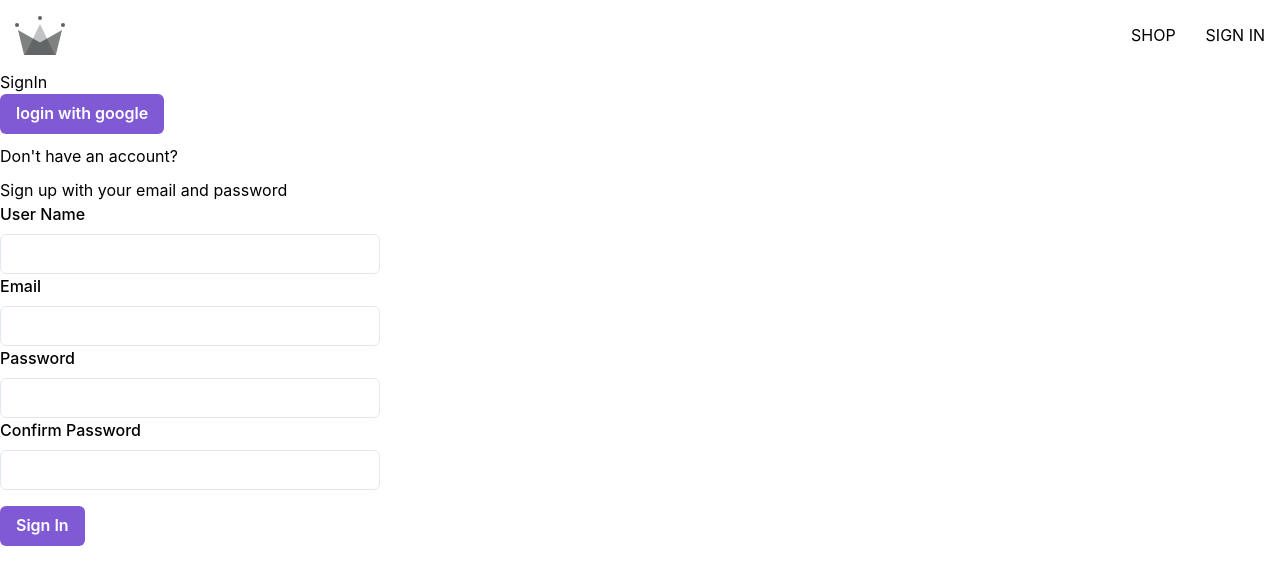
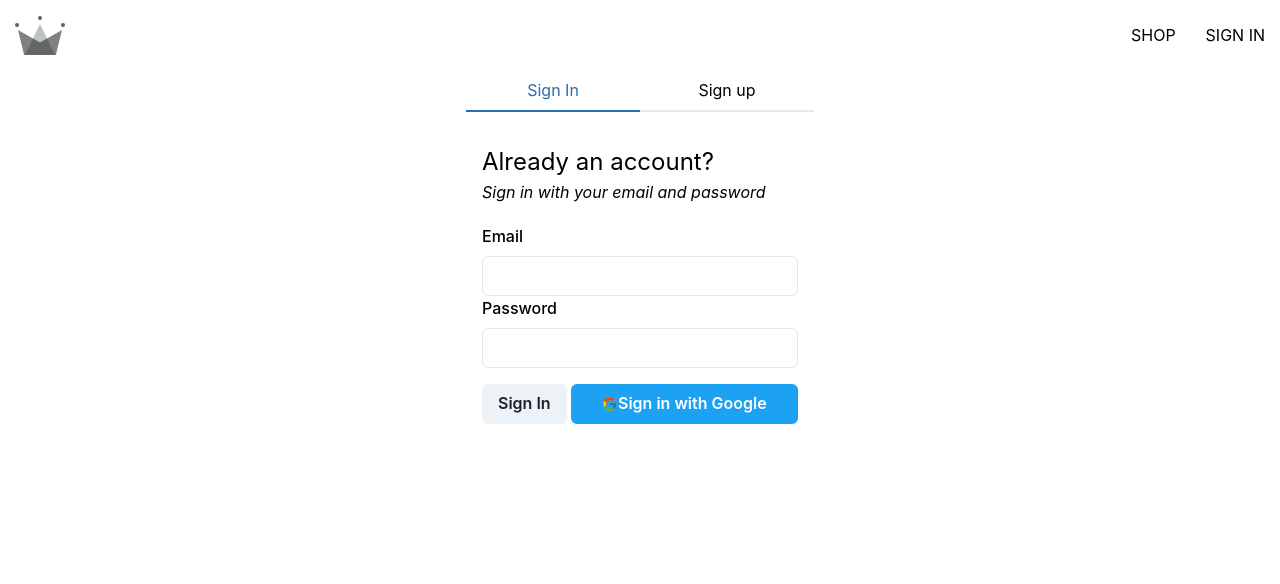
Before and after one commit to Tatekii/online-clothing, a React (Create React App) app: page /sign-in in a window 1280 px wide. Shown: the top 584 px of the page. Built offline with nearby package versions, Linux system fonts and the light colour scheme.

Commit message:
feat(authentication): 布局登录组件，抽离谷歌登录按钮

```diff
--- a/package.json
+++ b/package.json
@@ -23,6 +23,7 @@
     "framer-motion": "^6",
     "react": "^18.1.0",
     "react-dom": "^18.1.0",
+    "react-icons": "^4.3.1",
     "react-router-dom": "6",
     "react-scripts": "5.0.1",
     "typescript": "^4.4.2",
--- a/src/App.tsx
+++ b/src/App.tsx
@@ -1,7 +1,7 @@
 import { Routes, Route } from "react-router-dom";
 import Navigation from "./routes/navigation/navigation";
 import Home from "./routes/home/home";
-import SignIn from "./routes/sign-in/sign-in";
+import SignIn from "./routes/authentication/authentication";
 
 const App = () => {
   return (
--- /dev/null
+++ b/src/components/google-login-button/google-login-button.tsx
@@ -0,0 +1,39 @@
+import { FcGoogle } from "react-icons/fc";
+import {
+  signInWithGooglePopup,
+  createUserDocument,
+} from "@/utils/firebase/firebase";
+import { Button } from "@chakra-ui/react";
+import { useState } from "react";
+
+const GoogleLoginButton = () => {
+  const [googleLoading, setGoogleLoading] = useState(false);
+
+  const loginWithGoogle = async () => {
+    return await new Promise(async (resolve, reject) => {
+      setGoogleLoading(true);
+      try {
+        const { user } = await signInWithGooglePopup();
+        const userDocRef = await createUserDocument(user);
+        resolve(userDocRef);
+      } catch (err) {
+        reject(err);
+      } finally {
+        setGoogleLoading(false);
+      }
+    });
+  };
+
+  return (
+    <Button
+      flex={1}
+      colorScheme="twitter"
+      onClick={() => loginWithGoogle()}
+      isLoading={googleLoading}
+    >
+      <FcGoogle />
+      Sign in with Google
+    </Button>
+  );
+};
+export default GoogleLoginButton;
--- /dev/null
+++ b/src/components/sign-in-form/sign-in-form.tsx
@@ -0,0 +1,65 @@
+import FormTextInput from "../form-text-input/form-text-input";
+import { Form, Formik, FormikHelpers, FormikProps } from "formik";
+import * as Yup from "yup";
+import { Button, Flex, Text } from "@chakra-ui/react";
+import GoogleLoginButton from "@/components/google-login-button/google-login-button";
+
+interface SignInParams {
+  email: string;
+  password: string;
+}
+
+const SignInForm = () => {
+  const handleSignIn = async (
+    values: SignInParams,
+    actions: FormikHelpers<SignInParams>
+  ) => {
+    console.log(values);
+  };
+
+  const initialValues: SignInParams = {
+    email: "",
+    password: "",
+  };
+  return (
+    <>
+      <Text fontSize="2xl">Already an account?</Text>
+      <Text as="i">Sign in with your email and password</Text>
+      <Formik
+        initialValues={initialValues}
+        validationSchema={Yup.object({
+          email: Yup.string().email("邮箱格式不正确").required("邮箱不能为空"),
+          password: Yup.string().required("密码不能为空"),
+        })}
+        onSubmit={(values, actions) => handleSignIn(values, actions)}
+      >
+        {(props: FormikProps<SignInParams>) => (
+          <Form style={{ marginTop: "20px" }}>
+            <FormTextInput
+              label="Email"
+              name="email"
+              type="text"
+            ></FormTextInput>
+            <FormTextInput
+              label="Password"
+              name="password"
+              type="password"
+            ></FormTextInput>
+            <Flex mt={4} gap={1}>
+              <Button
+                type="submit"
+                // flex={1}
+                isLoading={props.isSubmitting}
+                loadingText={"处理中"}
+              >
+                Sign In
+              </Button>
+              <GoogleLoginButton />
+            </Flex>
+          </Form>
+        )}
+      </Formik>
+    </>
+  );
+};
+export default SignInForm;
--- a/src/components/sign-up-form/sign-up-form.tsx
+++ b/src/components/sign-up-form/sign-up-form.tsx
@@ -1,6 +1,5 @@
 import { Formik, Form, FormikProps, FormikHelpers } from "formik";
-import { Button } from "@chakra-ui/react";
-import styled from "@emotion/styled";
+import { Button, Text } from "@chakra-ui/react";
 import * as Yup from "yup";
 import FormTextInput from "../form-text-input/form-text-input";
 import {
@@ -8,23 +7,13 @@ import {
   createUserDocument,
 } from "@/utils/firebase/firebase";
 
+interface SignUpParams {
+  username: string;
+  email: string;
+  password: string;
+  password2: string;
+}
 export default function SignUpForm() {
-  const SignUpContainer = styled.div`
-    display: flex;
-    flex-direction: column;
-    width: 380px;
-
-    h2 {
-      margin: 10px 0;
-    }
-  `;
-
-  interface SignUpParams {
-    username: string;
-    email: string;
-    password: string;
-    password2: string;
-  }
   const initialValues: SignUpParams = {
     username: "",
     email: "",
@@ -60,9 +49,9 @@ export default function SignUpForm() {
   };
 
   return (
-    <SignUpContainer>
-      <h2>Don't have an account?</h2>
-      <span>Sign up with your email and password</span>
+    <>
+      <Text fontSize="2xl">Don't have an account?</Text>
+      <Text as="i">Sign up with your email and password</Text>
       <Formik
         initialValues={initialValues}
         validationSchema={Yup.object({
@@ -80,7 +69,7 @@ export default function SignUpForm() {
         onSubmit={(values, actions) => handleSignUp(values, actions)}
       >
         {(props: FormikProps<SignUpParams>) => (
-          <Form>
+          <Form style={{ marginTop: "20px" }}>
             <FormTextInput
               label="User Name"
               name="username"
@@ -103,7 +92,8 @@ export default function SignUpForm() {
             ></FormTextInput>
             <Button
               type="submit"
-              colorScheme="purple"
+              // borderRadius={0}
+              w={"100%"}
               mt={4}
               isLoading={props.isSubmitting}
               loadingText={"处理中"}
@@ -113,6 +103,6 @@ export default function SignUpForm() {
           </Form>
         )}
       </Formik>
-    </SignUpContainer>
+    </>
   );
 }
--- /dev/null
+++ b/src/routes/authentication/authentication.tsx
@@ -0,0 +1,32 @@
+import SignUpForm from "@/components/sign-up-form/sign-up-form";
+import SignInForm from "@/components/sign-in-form/sign-in-form";
+import {
+  Tabs,
+  TabList,
+  Tab,
+  TabPanel,
+  TabPanels,
+  Container,
+} from "@chakra-ui/react";
+
+const Authentication = () => {
+  return (
+    <Container maxW="380px" minH="calc( 100vh - 70px )" background="white">
+      <Tabs isFitted isLazy>
+        <TabList mb="1em">
+          <Tab>Sign In</Tab>
+          <Tab>Sign up</Tab>
+        </TabList>
+        <TabPanels>
+          <TabPanel>
+            <SignInForm />
+          </TabPanel>
+          <TabPanel>
+            <SignUpForm />
+          </TabPanel>
+        </TabPanels>
+      </Tabs>
+    </Container>
+  );
+};
+export default Authentication;
--- a/src/routes/sign-in/sign-in.tsx
+++ /dev/null
@@ -1,26 +0,0 @@
-import {
-  signInWithGooglePopup,
-  createUserDocument,
-} from "@/utils/firebase/firebase";
-import SignUp from "@/components/sign-up-form/sign-up-form";
-import { Button } from "@chakra-ui/react";
-
-const SignIn = () => {
-  /** 弹窗登录结果 */
-  const loginWithGoogle = async () => {
-    const { user } = await signInWithGooglePopup();
-    const userDocRef = await createUserDocument(user);
-    console.log(userDocRef);
-  };
-
-  return (
-    <>
-      <h1>SignIn</h1>
-      <Button colorScheme="purple" onClick={() => loginWithGoogle()}>
-        login with google
-      </Button>
-      <SignUp />
-    </>
-  );
-};
-export default SignIn;
```
Also changed, not shown: 1 other file (tests, documents, lock files or other folders).
